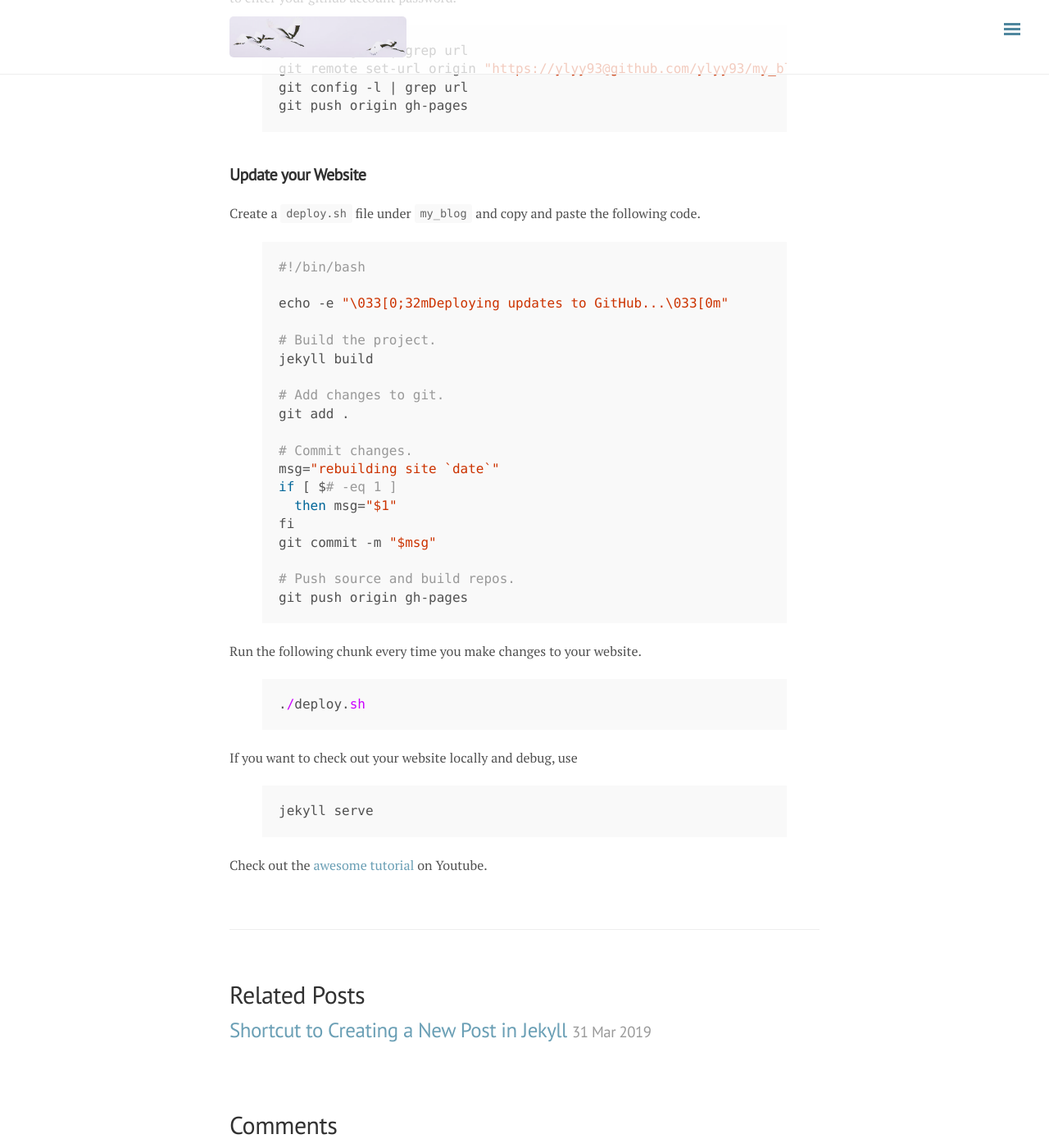
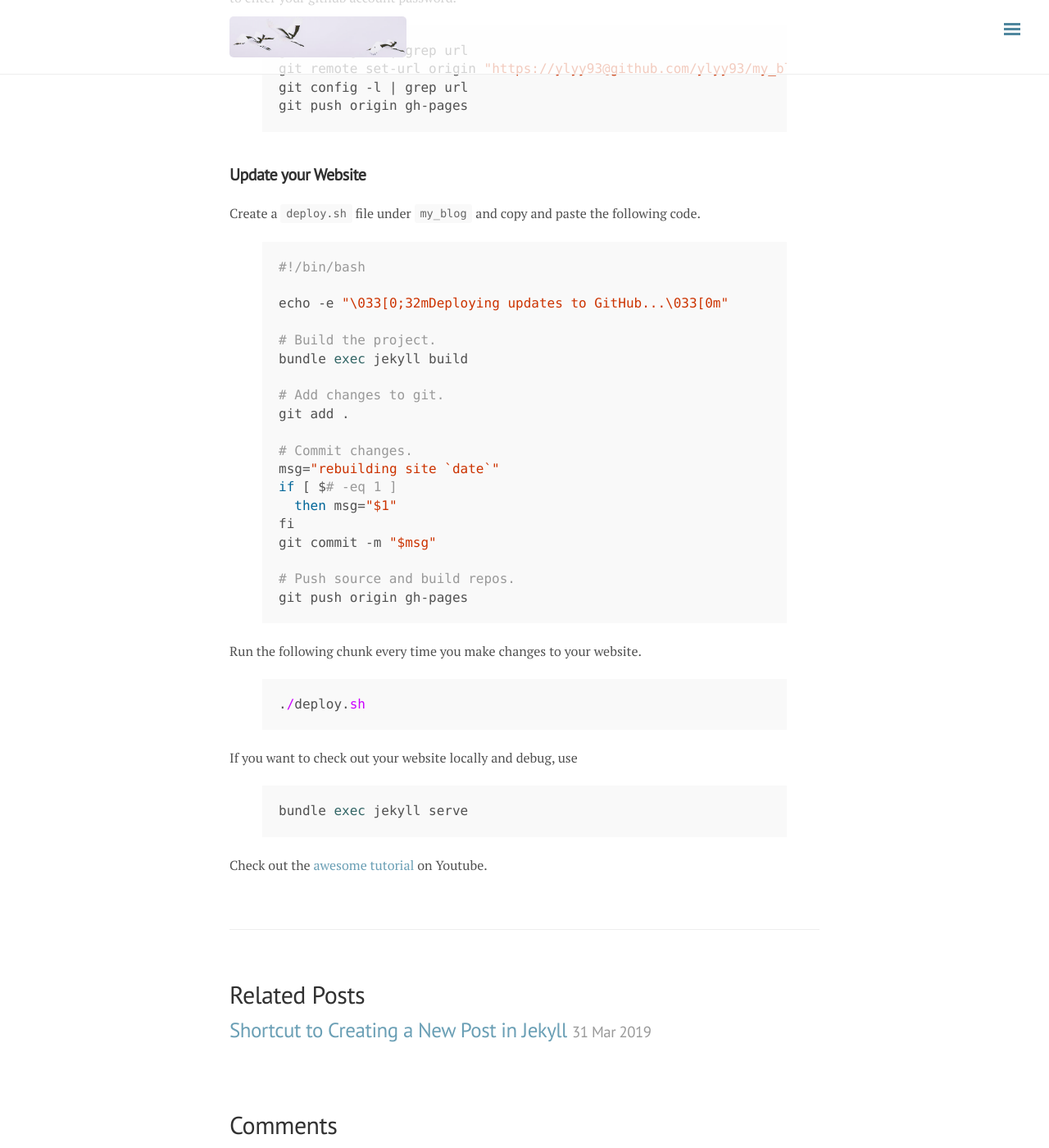
Before and after one commit to ylyy93/my_blog, a Jekyll site: the page built from _posts/2019-03-31-welcome-to-jekyll.markdown, in a window 1280 px wide and 1400 px high, scrolled down 1097 px. Shown: the whole window at 82% size. Built offline with Jekyll 4.4.1, drawn with Linux system fonts in a browser that asks for light colours; nearby versions of some CDN libraries; comment, search, counter and statistics services are not loaded.

Commit message:
rebuilding site Sun Mar 31 17:20:07 MDT 2019

```diff
--- a/_posts/2019-03-31-welcome-to-jekyll.markdown
+++ b/_posts/2019-03-31-welcome-to-jekyll.markdown
@@ -58,7 +58,7 @@ Create a `deploy.sh` file under `my_blog` and copy and paste the following code.
 echo -e "\033[0;32mDeploying updates to GitHub...\033[0m"
 
 # Build the project.
-jekyll build
+bundle exec jekyll build
 
 # Add changes to git.
 git add .
@@ -81,7 +81,7 @@ Run the following chunk every time you make changes to your website.
 
 If you want to check out your website locally and debug, use
 {% highlight ruby %}
-jekyll serve
+bundle exec jekyll serve
 {% endhighlight %}
 
 
```
